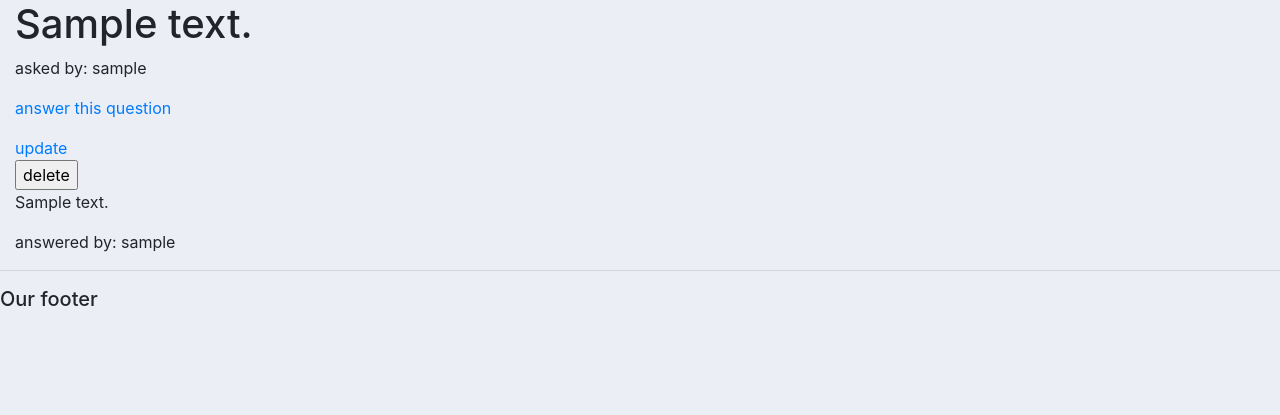
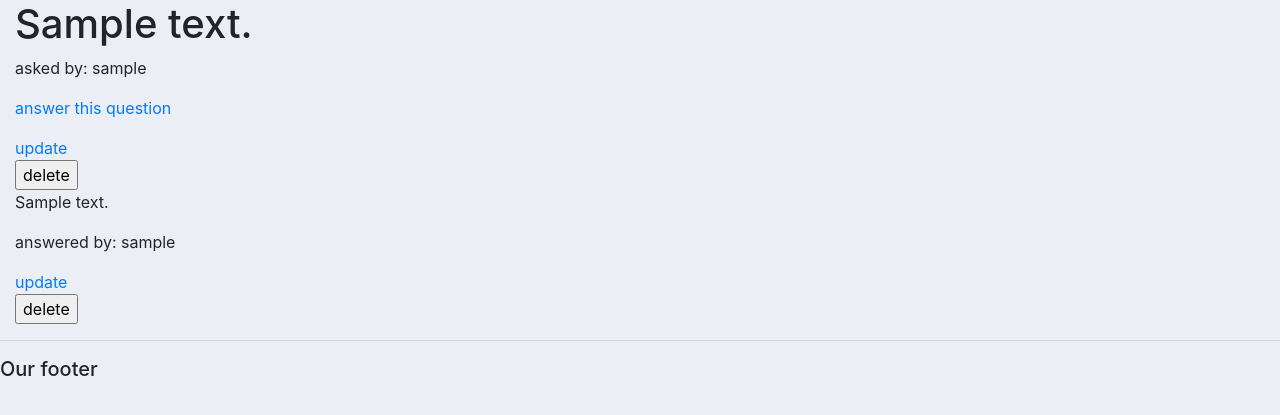
Before and after one commit to DevelopersLeague/StudNet, a Django app: page /forum/question/1/ in a window 1280 px wide. Shown: the part 56-471 px from the top of the page. Run offline with Django 3.2, Linux system fonts and the light colour scheme; a user stored in the database is signed in; tables that the repository leaves empty hold one stand-in row (values such as "Sample post"); some libraries are stand-ins or nearby versions.

Commit message:
add delete functionality to answers

```diff
--- a/forum/templates/forum/question_display.html
+++ b/forum/templates/forum/question_display.html
@@ -22,6 +22,15 @@
         <div class="answer">
             <p>{{answer.answer_text}}</p>
             <p>answered by: {{answer.user_id}}</p>
+
+        {% if current_user == answer.user_id %}
+            <a href="{% url 'answer_update' answer.id %}">update</a>
+            <form action="{% url 'answer_delete' answer.id %}" method="POST">
+                {% csrf_token %}
+                <input type="submit" value="delete">
+            </form>
+        {% endif %}
+
         </div>
     {% endfor %}
 
--- a/forum/views.py
+++ b/forum/views.py
@@ -94,7 +94,7 @@ def forum(request, page):
     return render(request, 'forum/forum.html', context)
 
 #
-# answer crud
+# question crud ----------------------------------------------------------------
 #
 
 
@@ -119,11 +119,15 @@ def question_display(request, id):
     question = Question.objects.get(id=id)
     author = question.user_id
     current_user = request.user
-    answers = question.answer_set.all()
+    answers = question.answer_set.all().order_by('-created_on')
+    # answer_authors = []
+    # for answer in answers:
+    #     answer_authors.append(answer.user_id)
     context = {
         'question': question,
         'answers': answers,
         'author': author,
+        # 'answer_authors': answer_authors,
         'current_user': current_user
     }
     return render(request, 'forum/question_display.html', context)
@@ -156,10 +160,8 @@ def question_delete(request, id):
     else:
         raise Http404("page not found")
 
-#
-# answer crud
-#
 
+# answer crud ------------------------------------------------------------------
 
 @login_required(login_url='login')
 def answer_create(request, question_id):
```
